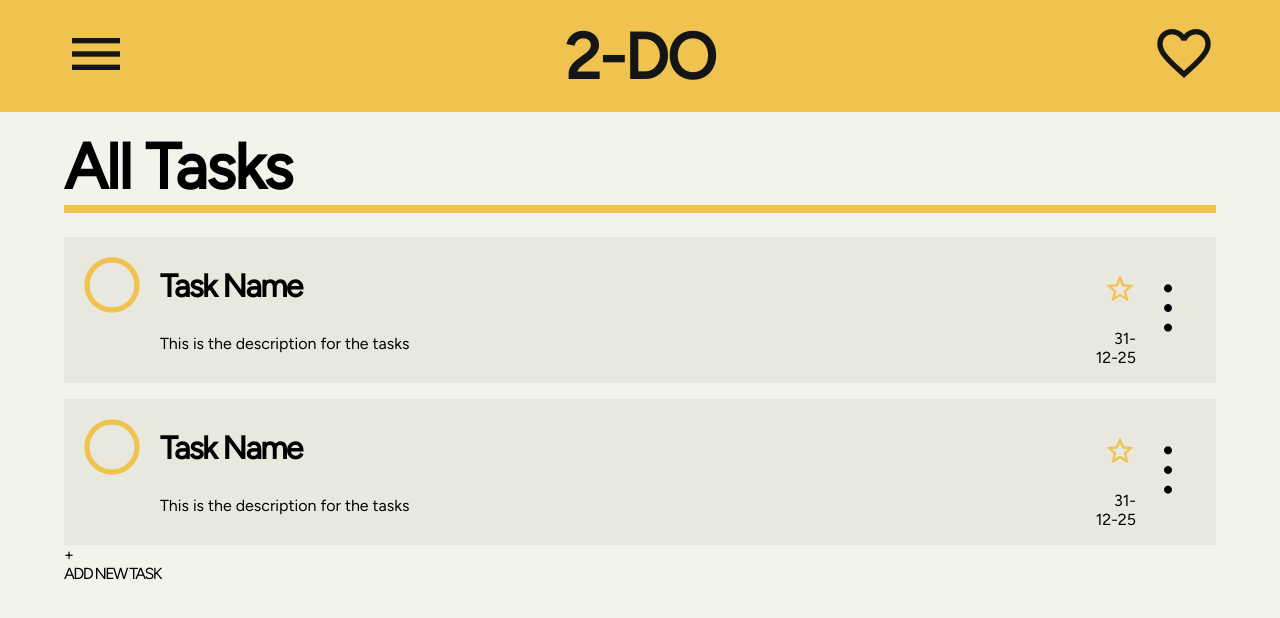
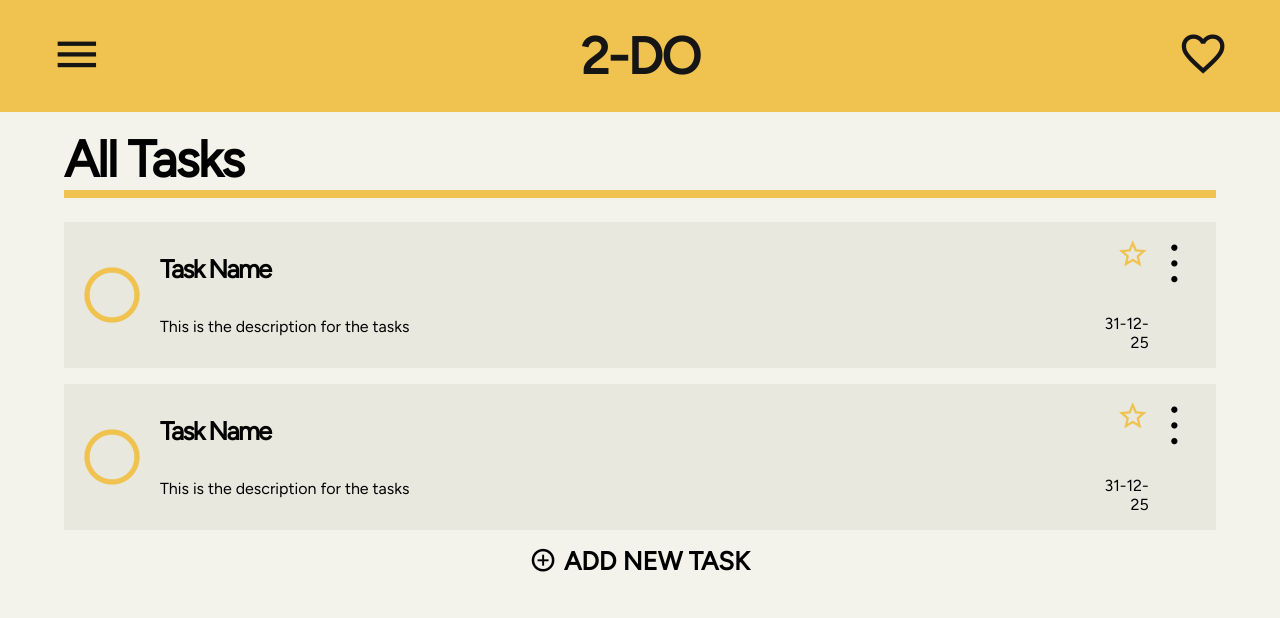
Before and after one commit to Zurusfig/todo, a website built with webpack: page src/template.html in a window 1280 px wide. Built offline with nearby package versions, Linux system fonts and the light colour scheme.

Commit message:
main page done

```diff
--- a/src/style.css
+++ b/src/style.css
@@ -6,6 +6,9 @@
   --color3: #f0c24f;
   --color4: #e8e8de;
   --color5: #de3e3e;
+  --size4: clamp(3rem, 4vw, 4rem);
+  --size2: clamp(1.5rem,2vw,2rem);
+  --size1: clamp(1rem,1vw,1rem);
 }
 
 body {
@@ -29,8 +32,8 @@ body {
 }
 
 .header .nav-icon {
-    margin-left: clamp(1rem,4rem,6rem);
-    margin-right: clamp(1rem,4rem,6rem);
+    margin-left: clamp(1rem,4vw,4rem);
+    margin-right: clamp(1rem,4vw,4rem);
 }
 
 .header .nav-icon .material-symbols-outlined {
@@ -39,21 +42,21 @@ body {
   'wght' 400,
   'GRAD' 0,
   'opsz' 24;
-  font-size: 4rem;
+  font-size: clamp(3rem, 4vw, 4rem);
 }
 
 .header .title {
-    font-size: 4rem;
+    font-size: clamp(3rem, 4vw, 4rem);
     font-weight: 900;
 }
 
 .header .icon {
-    margin-left: clamp(1rem,4rem,6rem);
-    margin-right: clamp(1rem,4rem,6rem);
+    margin-left: clamp(1rem,4vw,4rem);
+    margin-right: clamp(1rem,4vw,4rem);
 }
 
 .header .icon .material-symbols-outlined {
-font-size: 4rem;
+font-size: clamp(3rem, 4vw, 4rem);
   font-variation-settings:
   'FILL' 0,
   'wght' 400,
@@ -69,7 +72,7 @@ font-size: 4rem;
   padding-bottom: 1rem;
 }
 .main-body .title {
-  font-size: 4rem;
+  font-size: var(--size4);
   display: flex;
   font-weight: 900;
 }
@@ -91,6 +94,11 @@ font-size: 4rem;
   background-color: var(--color4);
   width: 100%;
   padding: 1rem;
+}
+
+.task-circle {
+  display: flex;
+  align-items: center;
 }
 
 .task-circle .material-symbols-outlined {
@@ -117,13 +125,13 @@ font-size: 4rem;
 }
 
 .task-item .task-info .task-name {
-  font-size: 2rem;
+  font-size: var(--size2);
   font-weight: 900;
   width: 100%;
 }
 
 .task-item .task-info .task-description {
-  font-size: 1rem;
+  font-size: var(--size1);
   letter-spacing: 0rem;
   width: 100%;
 }
@@ -133,8 +141,13 @@ font-size: 4rem;
   grid-template-rows: 2fr 1fr;
   grid-template-columns: 1fr 1fr;
   grid-auto-flow: column;
-  align-items: center;
+  align-items: flex-start;
   row-gap: 0px;
+}
+
+.task-data .task-date {
+  align-self: flex-end;
+  letter-spacing: 0rem;
 }
 
 .task-star .material-symbols-outlined {
@@ -161,10 +174,39 @@ font-size: 4rem;
 }
 
 .task-data .task-kebab .material-symbols-outlined {
-  font-size: 4rem;
+  font-size: var(--size4);
   font-variation-settings:
   'FILL' 0,
   'wght' 900,
   'GRAD' 0,
   'opsz' 48
 }
+
+.add-task {
+  display: flex;
+  justify-content: center;
+  padding: 1rem;
+}
+.add-task-btn {
+  display: flex;
+  font-size: var(--size2);
+  justify-content: center;
+  align-items: center;
+  gap: 0.5rem;
+  font-weight: 600;
+  letter-spacing: normal;
+}
+
+.add-task-btn .icon {
+  display: flex;
+  justify-content: center;
+}
+
+.add-task-btn .icon .material-symbols-outlined {
+  font-size: var(--size2);
+  font-variation-settings:
+  'FILL' 0,
+  'wght' 700,
+  'GRAD' 0,
+  'opsz' 48
+}
--- a/src/template.html
+++ b/src/template.html
@@ -80,11 +80,15 @@
                 </div>
             </div>
             <div class="add-task">
-                <div class="icon">
-                    +
-                </div>
-                <div class="text">
-                    ADD NEW TASK
+                <div class="add-task-btn">
+                    <div class="icon">
+                    <span class="material-symbols-outlined">
+                    add_circle
+                    </span>
+                    </div>
+                    <div class="text">
+                        ADD NEW TASK
+                    </div>
                 </div>
             </div>
         </div>
```
